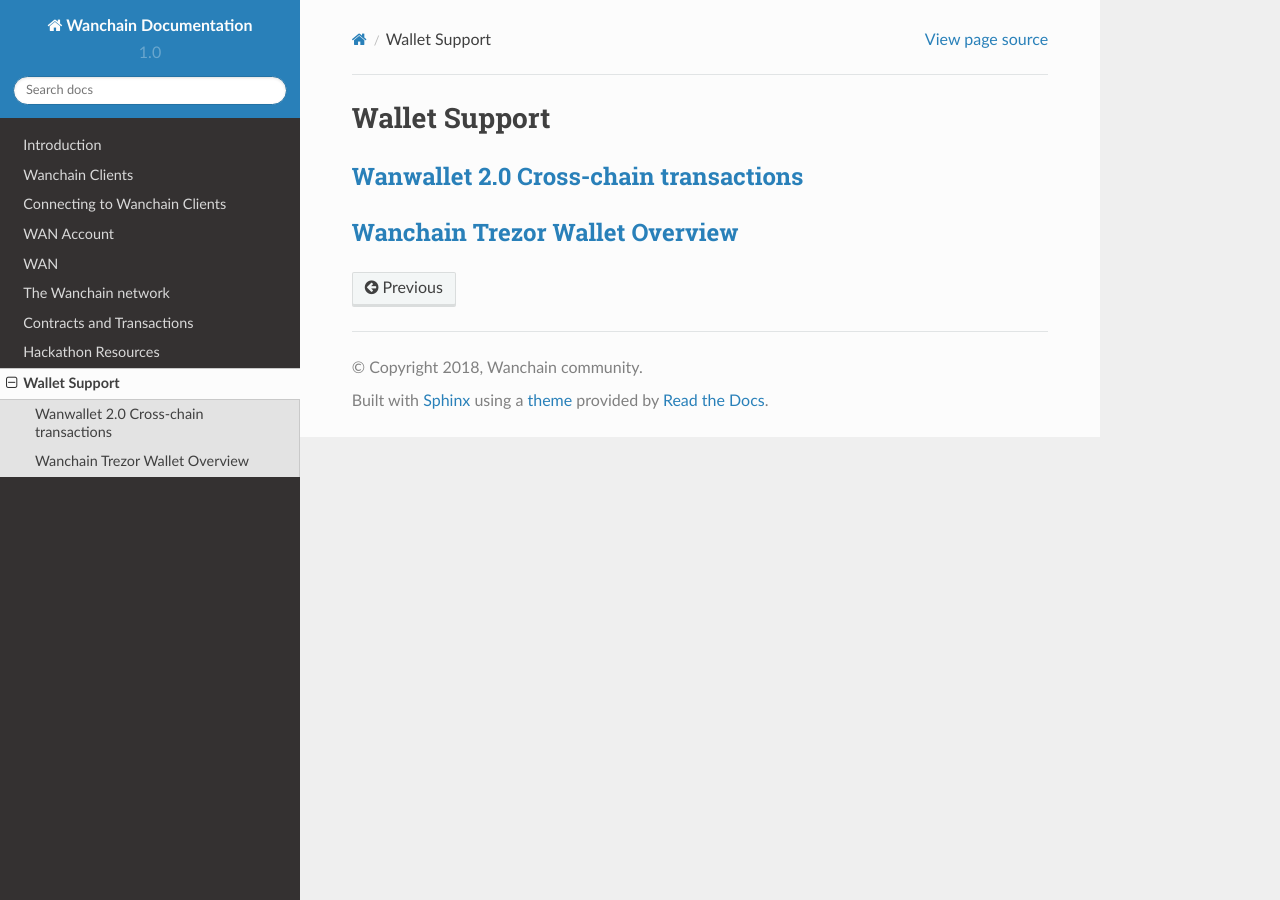
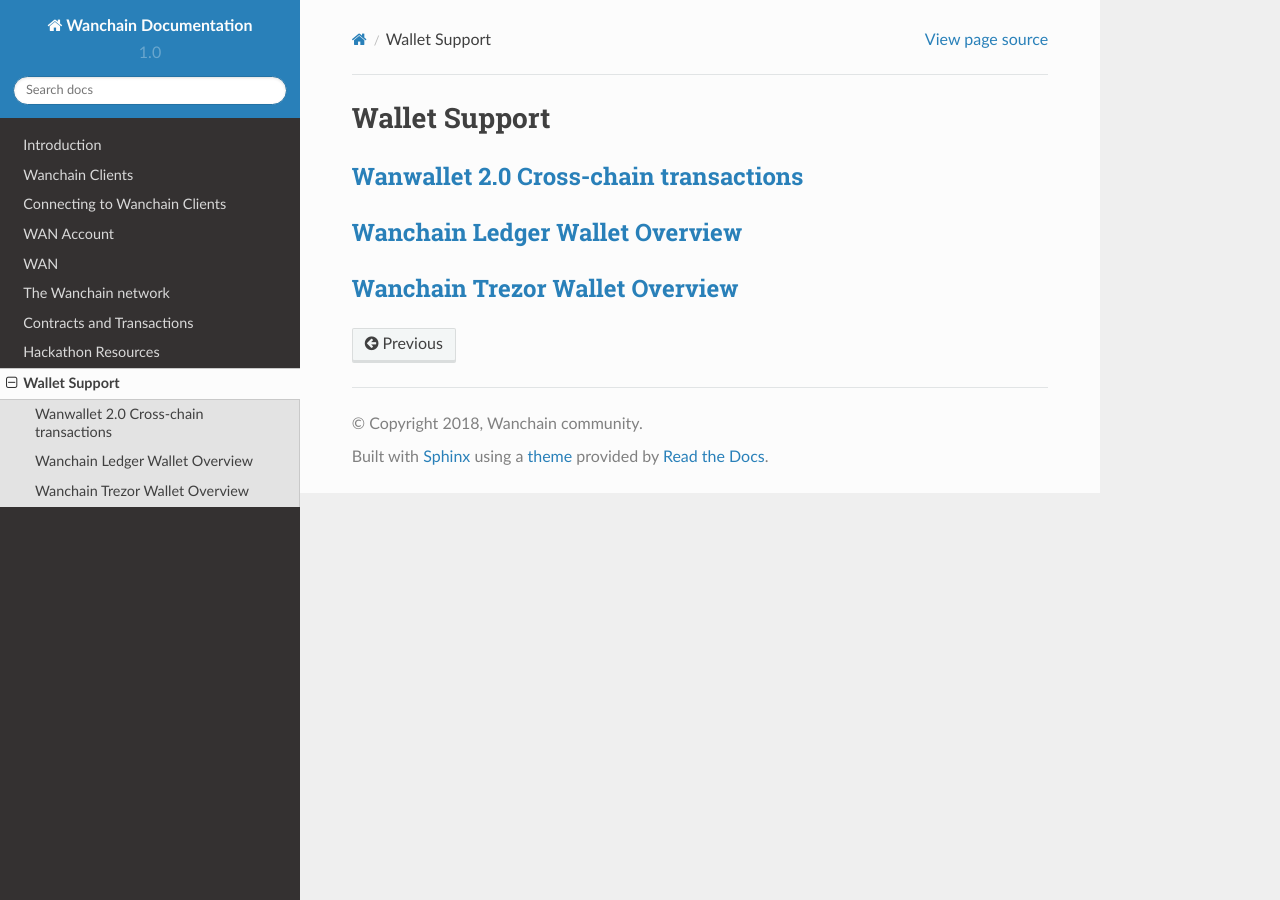
Before and after one commit to wanchain/wanchain_docs, a Sphinx documentation site: the page built from source/wallet-support.rst, in a window 1280 px wide. Built offline with Sphinx 7.4.7 and the Read the Docs theme 2.0.0, drawn with Linux system fonts in a browser that asks for light colours.

Commit message:
add Wanchain Ledger Wallet Overview

```diff
--- a/source/wallet-support.rst
+++ b/source/wallet-support.rst
@@ -7,5 +7,9 @@
 ======================================================================================================================================
 
 =================================================================================================================
+`Wanchain Ledger Wallet Overview <https://wanchain.org/files/Wanchain_Ledger_Wallet_Overview.pdf>`_
+=================================================================================================================
+
+=================================================================================================================
 `Wanchain Trezor Wallet Overview <https://www.wanchain.org/files/wanchain_trezor_wallet_overview.pdf>`_
 =================================================================================================================
```
